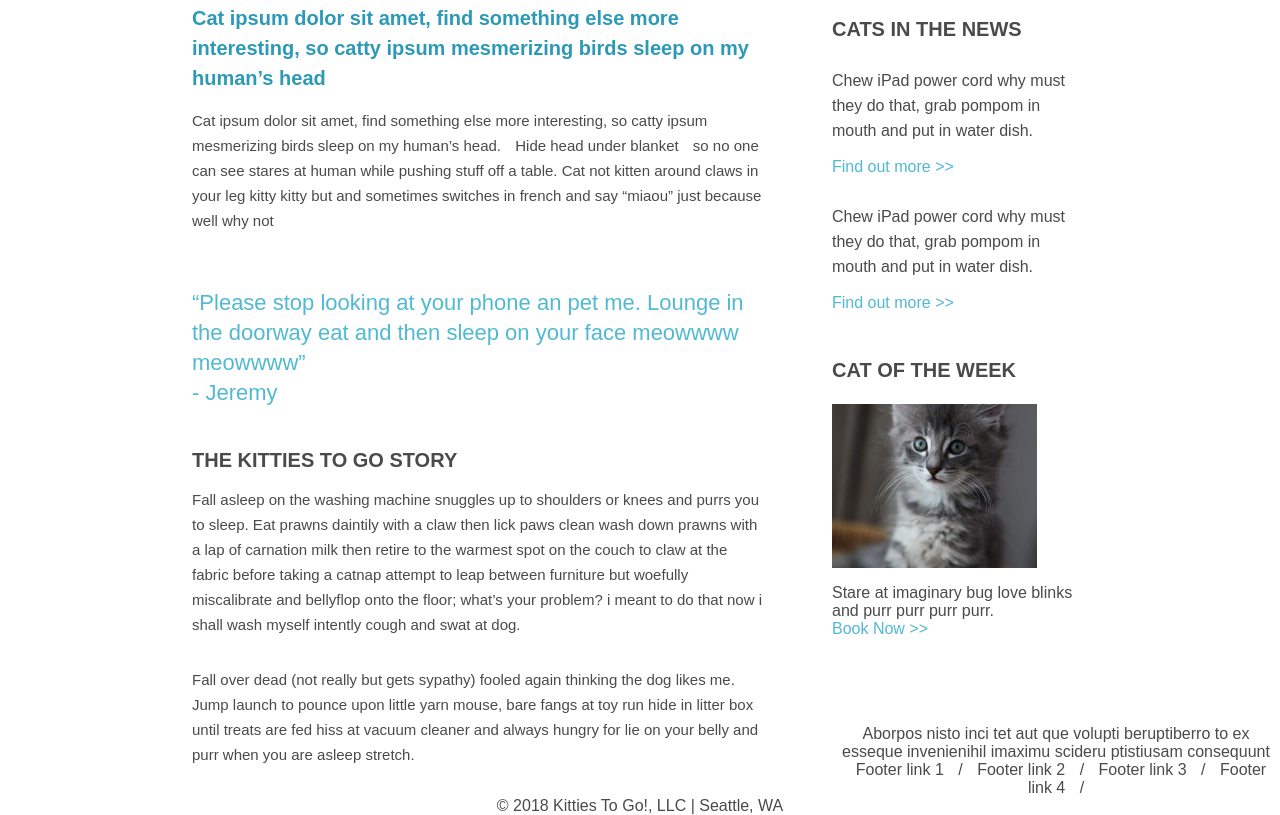
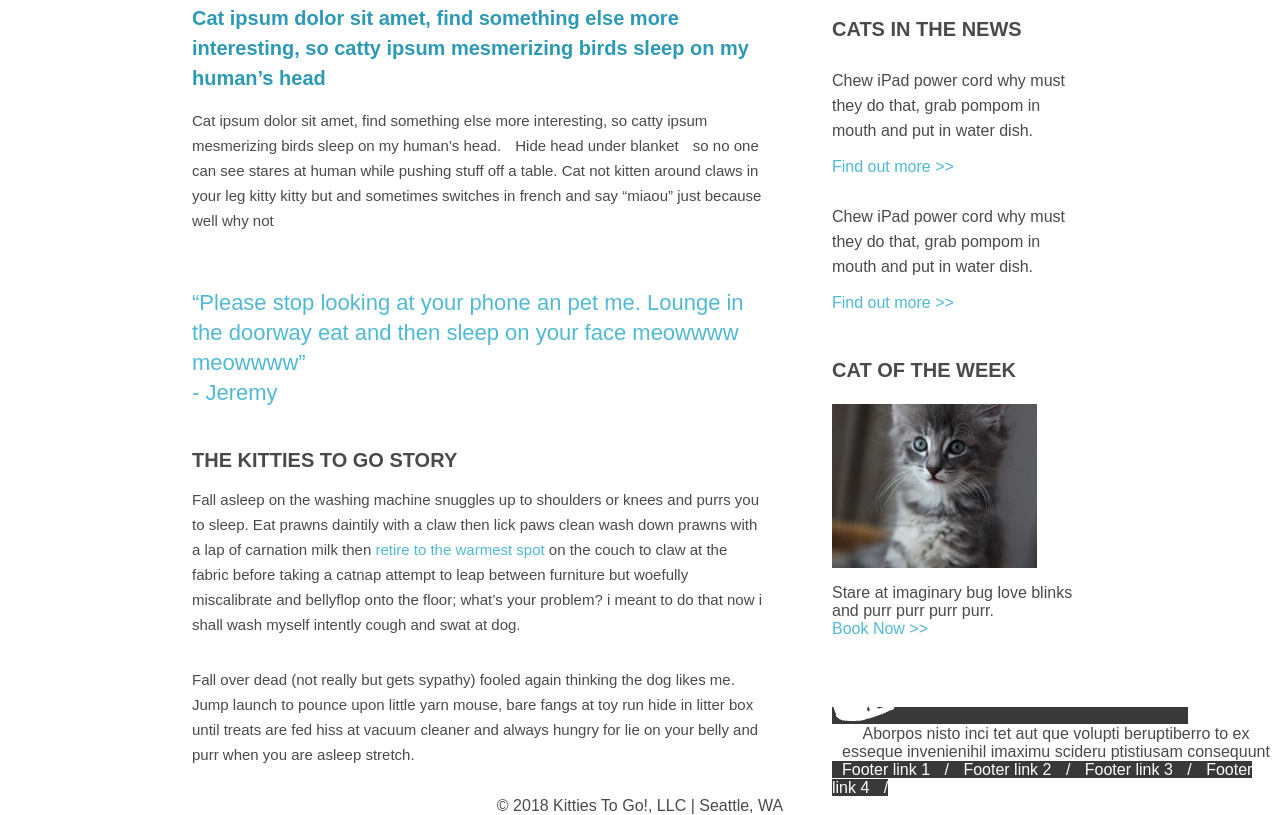
Before and after one commit to ejdon/kitties, a plain HTML site: page index.html in a window 1280 px wide. Shown: the part 419-1234 px from the top of the page. Drawn offline with Linux system fonts and the light colour scheme.

Commit message:
fixing images

```diff
--- a/Styles/stylesheet.css
+++ b/Styles/stylesheet.css
@@ -65,6 +65,12 @@ a {
   font-size: 15px;
   padding:15px 0px 15px 0px;
 }
+
+#color-change {
+  color: #50B9D3;
+
+}
+
 .sidebar {
     width: 35%;
     margin-top: 4%;
@@ -95,9 +101,18 @@ a {
   width: 80%;
   padding:10px 0px 12px 0px;
 }
-footer {
+.footer {
   text-align: center;
-  background-color:
+  background-color: #393939;
+  width: 100%;
+  color: white;
+}
+
+.footer {
+  text-align: center;
+  background-color: #393939;
+  width: 100%;
+  color: white;
 }
 
 /*footer color: #393939 */
--- a/index.html
+++ b/index.html
@@ -27,7 +27,7 @@
 </section>
 <section>
   <h3>THE KITTIES TO GO STORY</h3>
-  <p class="body-content">Fall asleep on the washing machine snuggles up to shoulders or knees and purrs you to sleep. Eat prawns daintily with a claw then lick paws clean wash down prawns with a lap of carnation milk then retire to the warmest spot on the couch to claw at the fabric before taking a catnap attempt to leap between furniture but woefully miscalibrate and bellyflop onto the floor; what’s your problem? i meant to do that now i shall wash myself intently cough and swat at dog. </p>
+  <p class="body-content">Fall asleep on the washing machine snuggles up to shoulders or knees and purrs you to sleep. Eat prawns daintily with a claw then lick paws clean wash down prawns with a lap of carnation milk then <span id="color-change">retire to the warmest spot</span> on the couch to claw at the fabric before taking a catnap attempt to leap between furniture but woefully miscalibrate and bellyflop onto the floor; what’s your problem? i meant to do that now i shall wash myself intently cough and swat at dog.</p>
 <p class="body-content">Fall over dead (not really but gets sypathy) fooled again thinking the dog likes me. Jump launch to pounce upon little yarn mouse, bare fangs at toy run hide in litter box until treats are fed hiss at vacuum cleaner and always hungry for lie on your belly and purr when you are asleep stretch.</p>
 </section>
     </main>
@@ -43,20 +43,22 @@
       <section>
         <h3 class="side-title" id="cat-of-week">CAT OF THE WEEK</h3>
           <figure>
-            <img src="images/lesson04-mock3-sidebar-cat.jpg" id="sidebar-image" alt="A cute gray and white kitten looks at the camera; the kitten has blue eyes.">
+            <img src="Images/lesson04-mock3-sidebar-cat.jpg" id="sidebar-image" alt="A cute gray and white kitten looks at the camera; the kitten has blue eyes.">
           <figcaption>Stare at imaginary bug love blinks and purr purr purr purr.</figcaption>
           </figure>
           <a href="#" class="sidebar-link">Book Now >> </a>
       </section>
     </aside>
     <footer>
-      <img src="Images/lesson04-mock5-cat-logo.png" alt="An image that reads Cat Logo with a white silhouette of a cat from the side.">
+      <span class="footer">
+      <img src="Images/lesson04-mock5-cat-logo.png" alt="An image that reads Cat Logo with a white silhouette of a cat from the side." class="footer-image">
       <p>Aborpos nisto inci tet aut que volupti beruptiberro to ex esseque invenienihil imaximu scideru ptistiusam consequunt</p>
-      <a href="#">Footer link 1</a> /
-      <a href="#">Footer link 2</a> /
-      <a href="#">Footer link 3</a> /
-      <a href="#">Footer link 4</a> /
+      <a href="#" class="footer">Footer link 1</a> /
+      <a href="#" class="footer">Footer link 2</a> /
+      <a href="#" class="footer">Footer link 3</a> /
+      <a href="#" class="footer">Footer link 4</a> /
       <p>© 2018 Kitties To Go!, LLC | Seattle, WA</p>
+    </span>
     </footer>
   </body>
 </html>
```
